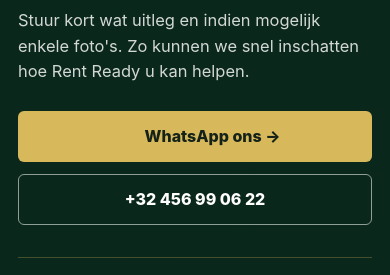
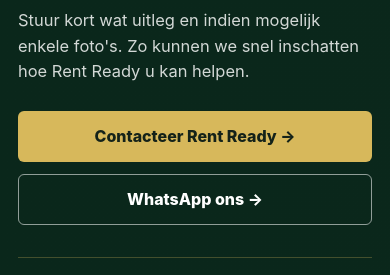
Before and after one commit to divamu/rent-ready, a Next.js app: page / in a window 390 px wide. Shown: the part 7261-7536 px from the top of the page. Built offline with nearby package versions, Linux system fonts and the light colour scheme.

Commit message:
Make contact page primary CTA and remove phone button

```diff
--- a/components/HomePage.tsx
+++ b/components/HomePage.tsx
@@ -101,7 +101,7 @@
 
       <section className="contact-band" id="contact">
         <div className="contact-copy"><p className="kicker">{t.contactSection.kicker}</p><h2>{t.contactSection.title}</h2><p>{t.contactSection.intro}</p>
-          <div className="contact-actions"><a className="btn btn-gold" href={site.contact.whatsapp}><Icon name="phone"/> {t.contactSection.whatsappCta}</a><a className="btn btn-ghost" href={`tel:${site.contact.phone}`}>{site.contact.phoneDisplay}</a></div>
+          <div className="contact-actions"><a className="btn btn-gold" href={`${currentPath}/contact`}>{lang === "fr" ? "Contactez Rent Ready →" : lang === "en" ? "Contact Rent Ready →" : "Contacteer Rent Ready →"}</a><a className="btn btn-ghost" href={site.contact.whatsapp}>{t.contactSection.whatsappCta}</a></div>
           <div className="trust">{t.contactSection.trust.map(item => <span key={item}><Icon name="check"/>{item}</span>)}</div>
         </div>
         <div className="contact-photo"><img src={site.media.contact.src} alt={t.mediaAlt.contact} loading="lazy"/></div>
```
